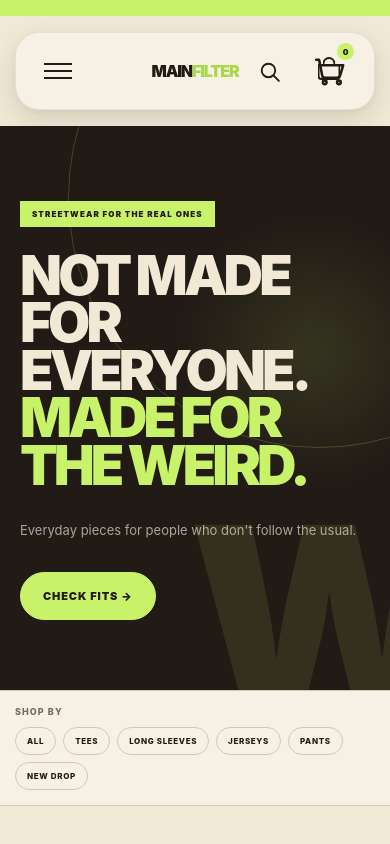
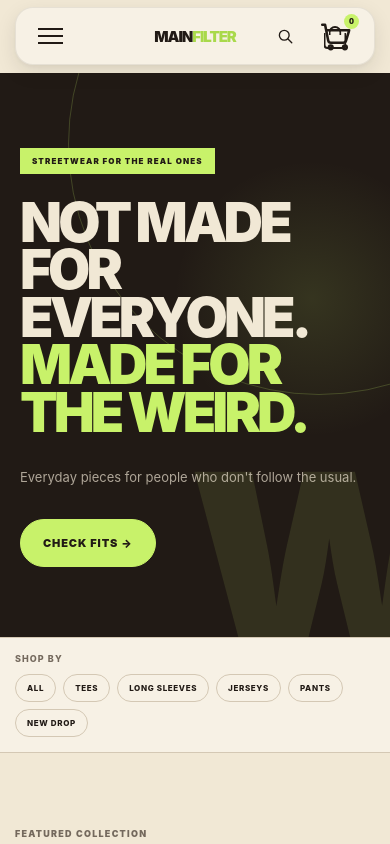
Before and after one commit to golobbygamerz-pixel/main-fltr, a React (Vite) app: page / in a window 390 px wide. Shown: the top 844 px of the page. Built offline with nearby package versions, Linux system fonts and the light colour scheme.

Commit message:
Update styles.css

```diff
--- a/src/styles.css
+++ b/src/styles.css
@@ -1926,3 +1926,139 @@ header {
     display: none !important;
   }
 }
+/* =========================================================
+   FINAL NAVBAR POSITION + THIN TOP AREA
+========================================================= */
+
+/* Remove top green bar completely */
+.top {
+  display: none !important;
+}
+
+/* Thin floating navbar + move upward */
+.glassNav {
+  width: calc(100% - 10%);
+  min-height: 62px;
+  height: 62px;
+
+  margin: 8px 5% 10px;
+  padding: 0 24px;
+
+  border-radius: 20px;
+
+  box-shadow:
+    0 8px 24px rgba(33, 26, 21, 0.10),
+    0 2px 6px rgba(33, 26, 21, 0.04);
+}
+
+/* Smaller search */
+.searchButton {
+  width: 34px;
+  height: 34px;
+}
+
+/* Smaller cart */
+.glassBag {
+  min-height: 34px;
+  height: 34px;
+}
+
+/* Smaller cart count */
+.glassBag b {
+  min-width: 15px;
+  height: 15px;
+  top: -5px;
+  right: -7px;
+  font-size: 7px;
+}
+
+/* Keep actions compact */
+.navActions {
+  gap: 18px;
+}
+
+
+/* =========================================================
+   MOBILE
+========================================================= */
+
+@media (max-width: 600px) {
+
+  .top {
+    display: none !important;
+  }
+
+  .glassNav {
+    width: calc(100% - 30px);
+
+    min-height: 58px;
+    height: 58px;
+
+    margin: 7px 15px 8px;
+    padding: 0 22px;
+
+    border-radius: 18px;
+
+    box-shadow:
+      0 7px 20px rgba(33, 26, 21, 0.10),
+      0 2px 5px rgba(33, 26, 21, 0.04);
+  }
+
+  .menuButton {
+    width: auto;
+    height: auto;
+
+    background: transparent;
+    border-radius: 0;
+
+    gap: 5px;
+  }
+
+  .menuButton span {
+    width: 25px;
+    height: 2px;
+    background: var(--brown);
+  }
+
+  .logo {
+    font-size: 15px;
+  }
+
+  .navActions {
+    gap: 16px;
+  }
+
+  .searchButton {
+    width: 34px;
+    height: 34px;
+  }
+
+  .searchButton svg {
+    width: 18px;
+    height: 18px;
+  }
+
+  .glassBag {
+    min-height: 34px;
+    height: 34px;
+  }
+
+  .glassBag span {
+    display: block;
+    font-size: 0;
+  }
+
+  .glassBag span::after {
+    content: "🛒";
+    font-size: 21px;
+    filter: grayscale(1);
+  }
+
+  .glassBag b {
+    min-width: 15px;
+    height: 15px;
+    top: -5px;
+    right: -7px;
+    font-size: 7px;
+  }
+}
```
